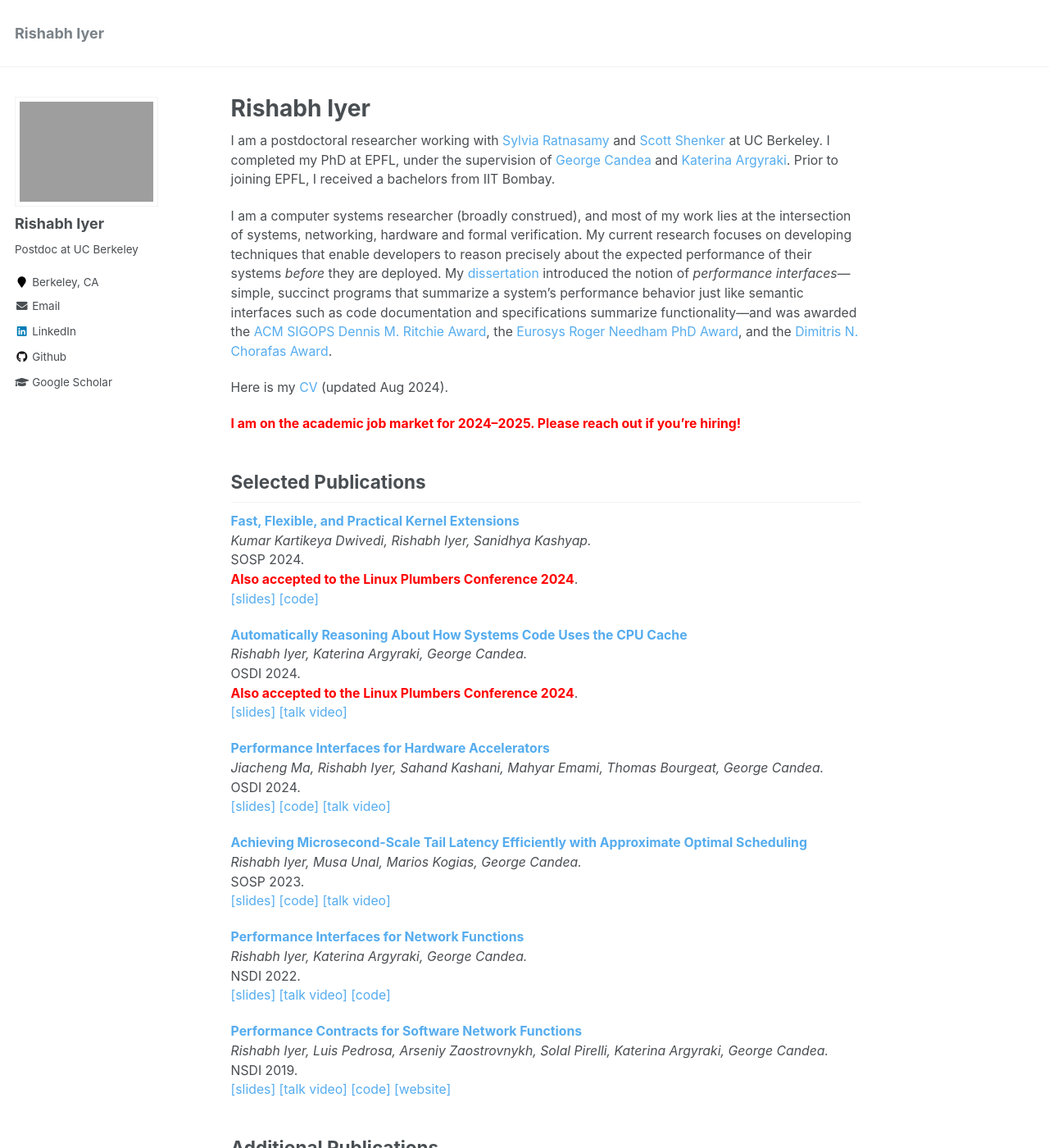
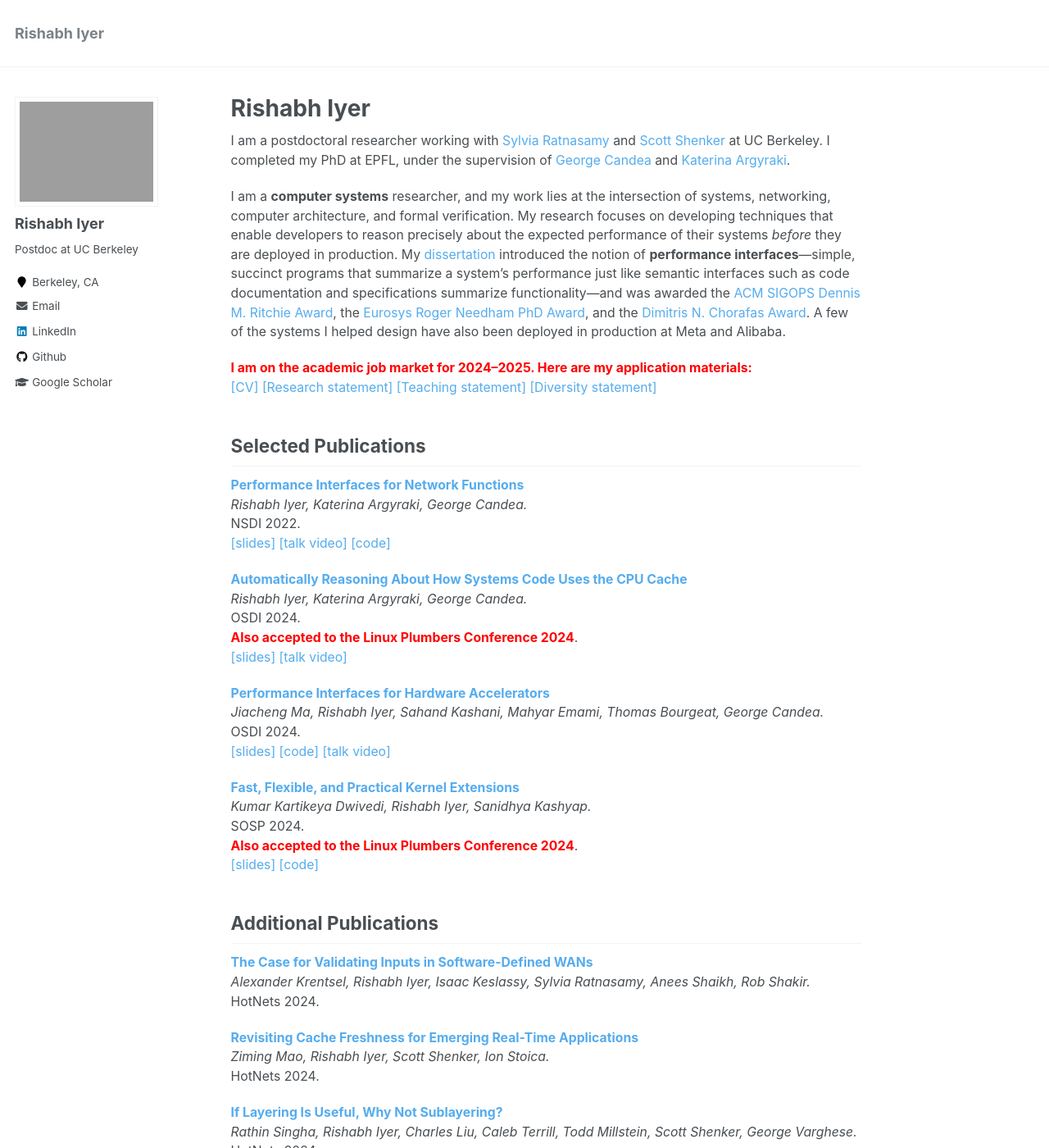
Before and after one commit to rishabh246/rishabh246.github.io, a Jekyll site: the page built from _pages/about.md, in a window 1280 px wide and 1400 px high. Shown: the whole window at 82% size. Built offline with Jekyll 4.4.1, drawn with Linux system fonts in a browser that asks for light colours; some of the changed text lies outside the part shown.

Commit message:
Fix merge

```diff
--- a/_pages/about.md
+++ b/_pages/about.md
@@ -8,23 +8,23 @@ redirect_from:
   - /about.html
 ---
 
-I am a postdoctoral researcher working with [Sylvia Ratnasamy](https://people.eecs.berkeley.edu/~sylvia/) and [Scott Shenker](http://www.icsi.berkeley.edu/icsi/people/shenker) at UC Berkeley. I completed my PhD at EPFL, under the supervision of [George Candea](http://dslab.epfl.ch/people/candea/) and [Katerina Argyraki](https://people.epfl.ch/katerina.argyraki?lang=en). Prior to joining EPFL, I received a bachelors from IIT Bombay.
+I am a postdoctoral researcher working with [Sylvia Ratnasamy](https://people.eecs.berkeley.edu/~sylvia/) and [Scott Shenker](http://www.icsi.berkeley.edu/icsi/people/shenker) at UC Berkeley. I completed my PhD at EPFL, under the supervision of [George Candea](http://dslab.epfl.ch/people/candea/) and [Katerina Argyraki](https://people.epfl.ch/katerina.argyraki?lang=en).
 
-I am a computer systems researcher (broadly construed), and most of my work lies at the intersection of systems, networking, hardware and formal verification. My current research focuses on developing techniques that enable developers to reason precisely about the expected performance of their systems _before_ they are deployed. My [dissertation](/files/thesis.pdf) introduced the notion of *performance interfaces*---simple, succinct programs that summarize a system’s performance behavior just like semantic interfaces such as code documentation and specifications summarize functionality---and was awarded the [ACM SIGOPS Dennis M. Ritchie Award](https://www.sigops.org/awards/dmr/), the [Eurosys Roger Needham PhD Award](https://www.eurosys.org/awards/roger-needham-phd-award), and the [Dimitris N. Chorafas Award](https://www.weizmann.ac.il/feinberg/about/dimitris-n-chorafas-prize/about-foundation-and-prize).
+I am a **computer systems** researcher, and my work lies at the intersection of systems, networking, computer architecture, and formal verification.
+My research focuses on developing techniques that enable developers to reason precisely about the expected performance of their systems _before_ they are deployed in production.
+My [dissertation](/files/thesis.pdf) introduced the notion of **performance interfaces**---simple, succinct programs that summarize a system's performance just like semantic interfaces such as code documentation and specifications summarize functionality---and was awarded the [ACM SIGOPS Dennis M. Ritchie Award](https://www.sigops.org/awards/dmr/), the [Eurosys Roger Needham PhD Award](https://www.eurosys.org/awards/roger-needham-phd-award), and the [Dimitris N. Chorafas Award](https://www.weizmann.ac.il/feinberg/about/dimitris-n-chorafas-prize/about-foundation-and-prize).
+A few of the systems I helped design have also been deployed in production at Meta and Alibaba.
 
-Here is my [CV](/files/rishabh_cv.pdf) (updated Aug 2024).
-
-<span style="color:red">**I am on the academic job market for 2024–2025. Please reach out if you’re hiring!**</span>
+<span style="color:red">**I am on the academic job market for 2024–2025. Here are my application materials:**</span>  <br>
+[[CV]](files/rishabh-cv.pdf) [[Research statement]](files/rishabh-research.pdf) [[Teaching statement]](files/rishabh-teaching.pdf) [[Diversity statement]](files/rishabh-diversity.pdf)
 
 Selected Publications
 -------
 
-**[Fast, Flexible, and Practical Kernel Extensions](/files/kflex.pdf)**
-_Kumar Kartikeya Dwivedi, Rishabh Iyer, Sanidhya Kashyap._ <br>
-SOSP 2024. <br>
-<span style="color:red">**Also accepted to the Linux Plumbers Conference 2024**</span>. <br>
-[[slides]](files/kflex-slides.pdf) [[code]](https://github.com/rs3lab/KFlex)
-
+**[Performance Interfaces for Network Functions](/files/pix.pdf)**
+_Rishabh Iyer, Katerina Argyraki, George Candea._ <br>
+NSDI 2022.  <br>
+[[slides]](files/pix_slides.pdf) [[talk video]](https://www.youtube.com/watch?v=iM3R2Gp0PWo) [[code]](https://github.com/dslab-epfl/pix)
 
 **[Automatically Reasoning About How Systems Code Uses the CPU Cache](/files/cfar.pdf)**
 _Rishabh Iyer, Katerina Argyraki, George Candea._ <br>
@@ -37,20 +37,11 @@ _Jiacheng Ma, Rishabh Iyer, Sahand Kashani, Mahyar Emami, Thomas Bourgeat, Georg
 OSDI 2024.<br>
 [[slides]](files/lpn-slides.pptx) [[code]](https://github.com/dslab-epfl/lpn) [[talk video]](https://www.youtube.com/watch?v=S6BtXr-bFqk)
 
-**[Achieving Microsecond-Scale Tail Latency Efficiently with Approximate Optimal Scheduling](/files/concord.pdf)**
-_Rishabh Iyer, Musa Unal, Marios Kogias, George Candea._<br>
-SOSP 2023.<br>
-[[slides]](files/concord-slides.pptx) [[code]](https://github.com/dslab-epfl/concord) [[talk video]](https://www.youtube.com/watch?v=VMSdUr-91_U)
-
-**[Performance Interfaces for Network Functions](/files/pix.pdf)**
-_Rishabh Iyer, Katerina Argyraki, George Candea._ <br>
-NSDI 2022.  <br>
-[[slides]](files/pix_slides.pdf) [[talk video]](https://www.youtube.com/watch?v=iM3R2Gp0PWo) [[code]](https://github.com/dslab-epfl/pix)
-
-**[Performance Contracts for Software Network Functions](/files/bolt.pdf)**
-_Rishabh Iyer, Luis Pedrosa, Arseniy Zaostrovnykh, Solal Pirelli, Katerina Argyraki, George Candea._ <br>
-NSDI 2019.  <br>
-[[slides]](files/bolt_slides.pdf) [[talk video]](https://www.youtube.com/watch?v=cV8pCGiTxgQ) [[code]](https://github.com/bolt-perf-contracts/bolt) [[website]](https://bolt-perf-contracts.github.io)
+**[Fast, Flexible, and Practical Kernel Extensions](/files/kflex.pdf)**
+_Kumar Kartikeya Dwivedi, Rishabh Iyer, Sanidhya Kashyap._ <br>
+SOSP 2024. <br>
+<span style="color:red">**Also accepted to the Linux Plumbers Conference 2024**</span>. <br>
+[[slides]](files/kflex-slides.pdf) [[code]](https://github.com/rs3lab/KFlex)
 
 Additional Publications
 -------
@@ -67,6 +58,11 @@ HotNets 2024. <br>
 _Rathin Singha, Rishabh Iyer, Charles Liu, Caleb Terrill, Todd Millstein, Scott Shenker, George Varghese._ <br>
 HotNets 2024. <br>
 
+**[Achieving Microsecond-Scale Tail Latency Efficiently with Approximate Optimal Scheduling](/files/concord.pdf)**
+_Rishabh Iyer, Musa Unal, Marios Kogias, George Candea._<br>
+SOSP 2023.<br>
+[[slides]](files/concord-slides.pptx) [[code]](https://github.com/dslab-epfl/concord) [[talk video]](https://www.youtube.com/watch?v=VMSdUr-91_U)
+
 **[The Case for Performance Interfaces for Hardware Accelerators](/files/perf-interf-accel.pdf)**
 _Rishabh Iyer, Jiacheng Ma, Katerina Argyraki, George Candea, Sylvia Ratnasamy._ <br>
 HotOS 2023. <br>
```
Also changed, not shown: other parts of _pages/about.md (+5 -0 lines), 5 other files.
